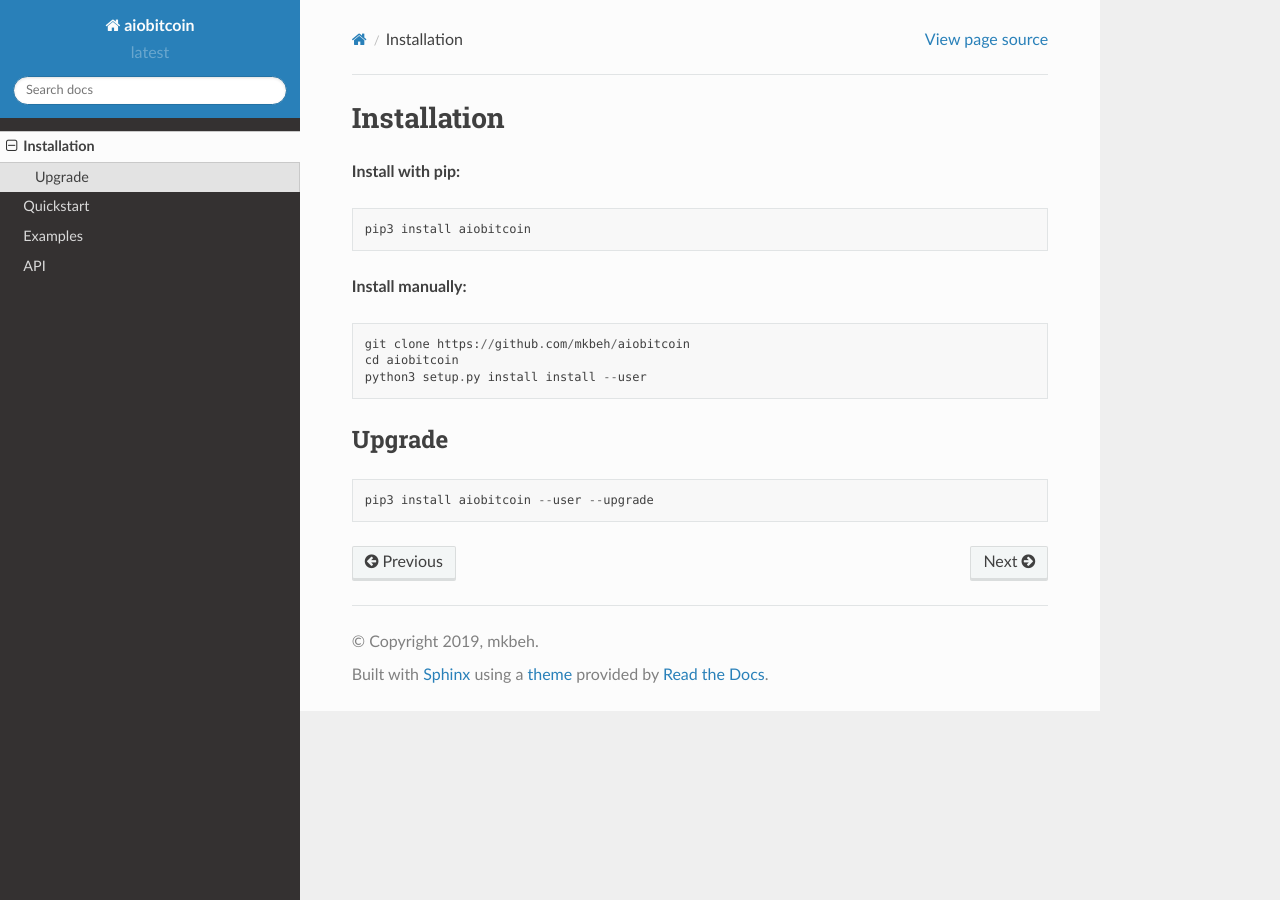
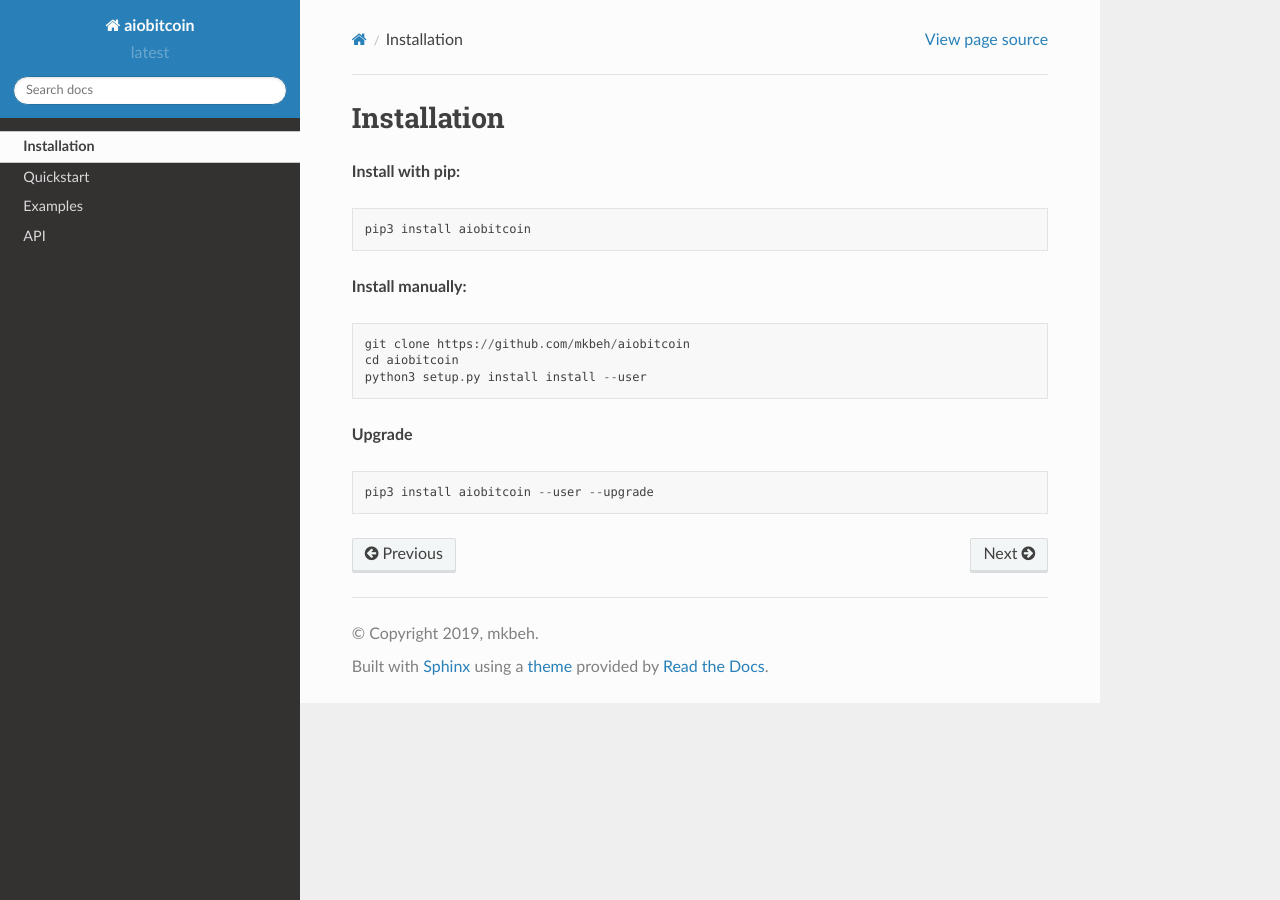
Before and after one commit to mkbeh/aiobitcoin, a Sphinx documentation site: the page built from docs/installation.rst, in a window 1280 px wide. Built offline with Sphinx 7.4.7 and the Read the Docs theme 2.0.0, drawn with Linux system fonts in a browser that asks for light colours.

Commit message:
Updated docs

```diff
--- a/docs/installation.rst
+++ b/docs/installation.rst
@@ -13,9 +13,7 @@
     cd aiobitcoin
     python3 setup.py install install --user
 
-Upgrade
-"""""""
-
+**Upgrade**
 ::
 
     pip3 install aiobitcoin --user --upgrade
```
